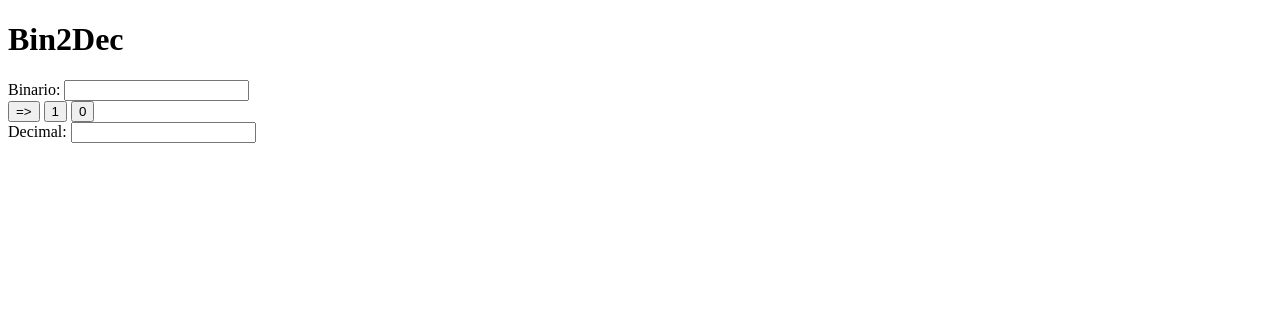
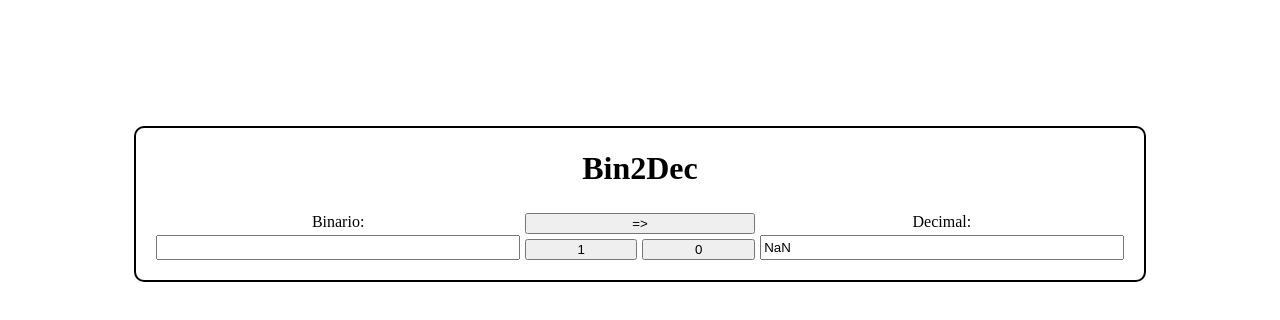
Before and after one commit to facundoPri/Bin2Dec-AppIdeas, a website built with Parcel: page index.html in a window 1280 px wide. Both pictures are taken after a click on the button "=>". Built offline with nearby package versions, Linux system fonts and the light colour scheme.

Commit message:
Proyecto finalizado

```diff
--- a/index.html
+++ b/index.html
@@ -4,7 +4,6 @@
     <title>Bin2Dec</title>
     <meta charset="UTF-8" />
   </head>
-
   <body>
     <div id="app">
       <h1>Bin2Dec</h1>
@@ -14,8 +13,8 @@
       </div>
       <div id="buttons">
         <button id="convert">=></button>
-        <button id="1">1</button>
-        <button id="0">0</button>
+        <button id="btn1">1</button>
+        <button id="btn0">0</button>
       </div>
       <div id="decimal">
         <label for="decimalInput">Decimal:</label>
--- a/src/index.js
+++ b/src/index.js
@@ -1 +1,29 @@
 import "./styles.css";
+//referenciar elementos del html
+let binaryInput = document.querySelector("#binaryInput");
+let decimalInput = document.querySelector("#decimalInput");
+let btnConvert = document.querySelector("#convert");
+let btn1 = document.querySelector("#btn1");
+let btn0 = document.querySelector("#btn0");
+
+function addNum(number) {
+  binaryInput.value += number;
+}
+
+function verificacion(input, output) {
+  let binaryValue = input.value;
+  if (binaryValue.search(/[2-9]|[A-z]/) === -1) {
+    output.value = "";
+    input.value = "";
+    let decimalValue = parseInt(binaryValue, 2);
+    output.value = decimalValue;
+  } else {
+    alert("Your number is not binary");
+    output.value = "";
+    input.value = "";
+  }
+}
+
+btn0.onclick = () => addNum(0);
+btn1.onclick = () => addNum(1);
+btnConvert.onclick = () => verificacion(binaryInput, decimalInput);
--- a/src/styles.css
+++ b/src/styles.css
@@ -0,0 +1,32 @@
+#app {
+  border: 2px solid black;
+  border-radius: 10px;
+  display: grid;
+  grid-template-columns: auto auto auto;
+  text-align: center;
+  margin: 10%;
+  grid-gap: 5px;
+  padding: 0px 20px 20px 20px;
+}
+
+#binary {
+  display: grid;
+}
+
+#buttons {
+  display: grid;
+  grid-gap: 5px;
+  grid-template-columns: auto auto;
+}
+
+#buttons #convert {
+  grid-column: 1/3;
+}
+
+#decimal {
+  display: grid;
+}
+
+#app h1 {
+  grid-column: 1/4;
+}
```
